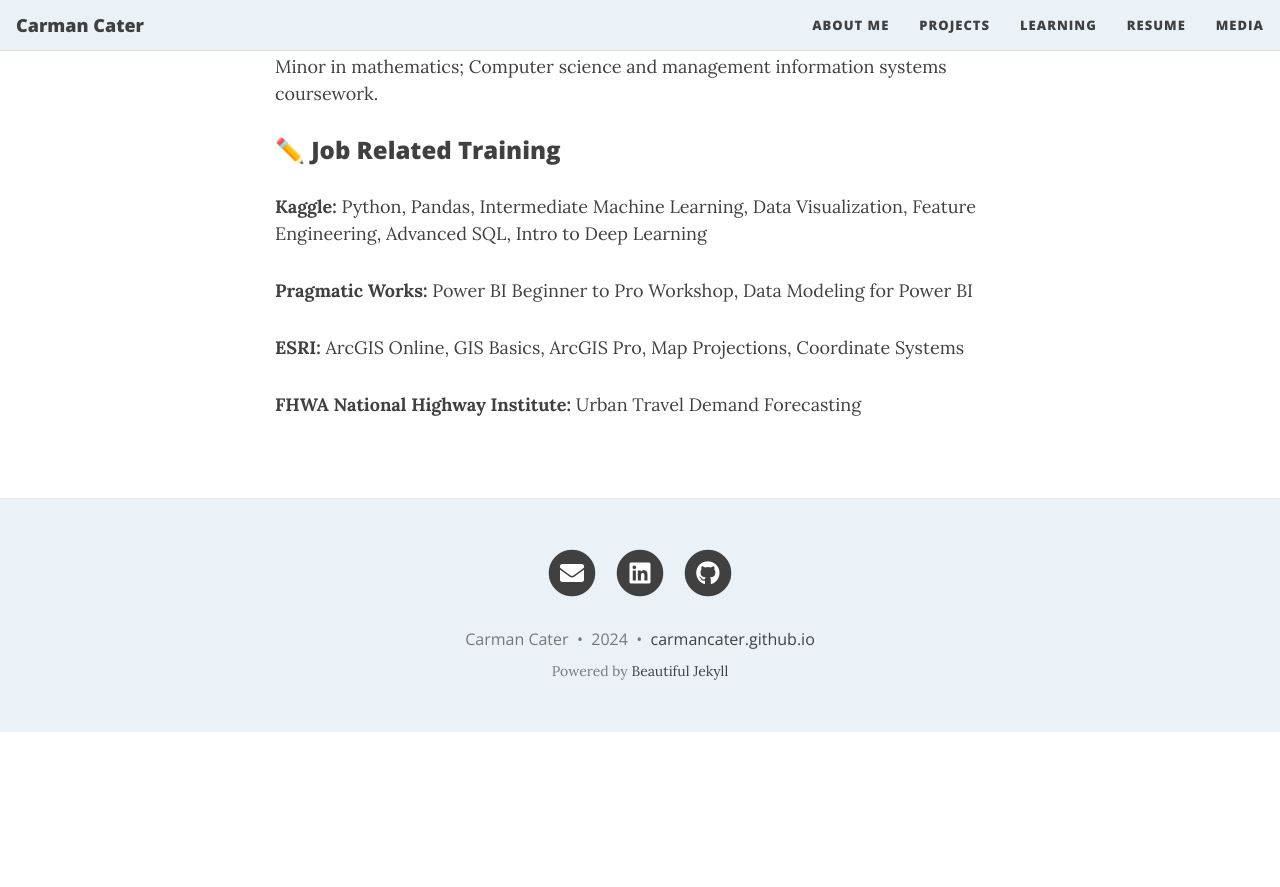
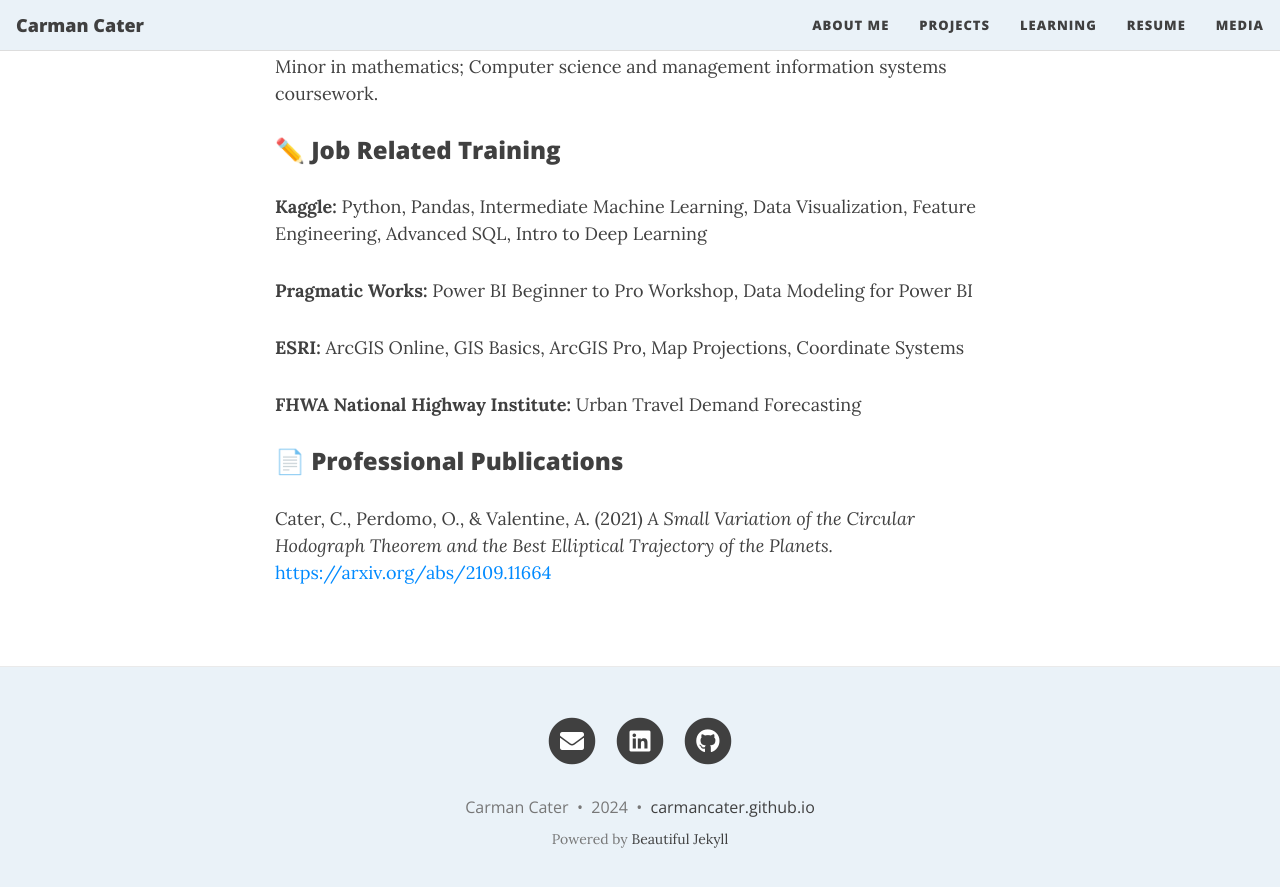
Before and after one commit to carmancater/carmancater.github.io, a Jekyll site: the page built from resume.md, in a window 1280 px wide and 900 px high, scrolled down 2539 px. Shown: the top 887 px of the window. Built offline with Jekyll 4.4.1, drawn with Linux system fonts in a browser that asks for light colours; nearby versions of some CDN libraries; emoji names are drawn with the system emoji font; before the commit the page ends 3271 px from its top, so only the background shows below that.

Commit message:
Update resume.md

```diff
--- a/resume.md
+++ b/resume.md
@@ -65,3 +65,7 @@ Minor in mathematics; Computer science and management information systems course
 **ESRI:** ArcGIS Online, GIS Basics, ArcGIS Pro, Map Projections, Coordinate Systems
 
 **FHWA National Highway Institute:** Urban Travel Demand Forecasting
+
+### :page_facing_up: Professional Publications
+
+Cater, C., Perdomo, O., & Valentine, A. (2021) *A Small Variation of the Circular Hodograph Theorem and the Best Elliptical Trajectory of the Planets.*  [https://arxiv.org/abs/2109.11664](https://arxiv.org/abs/2109.11664){:target="_blank"}
```
